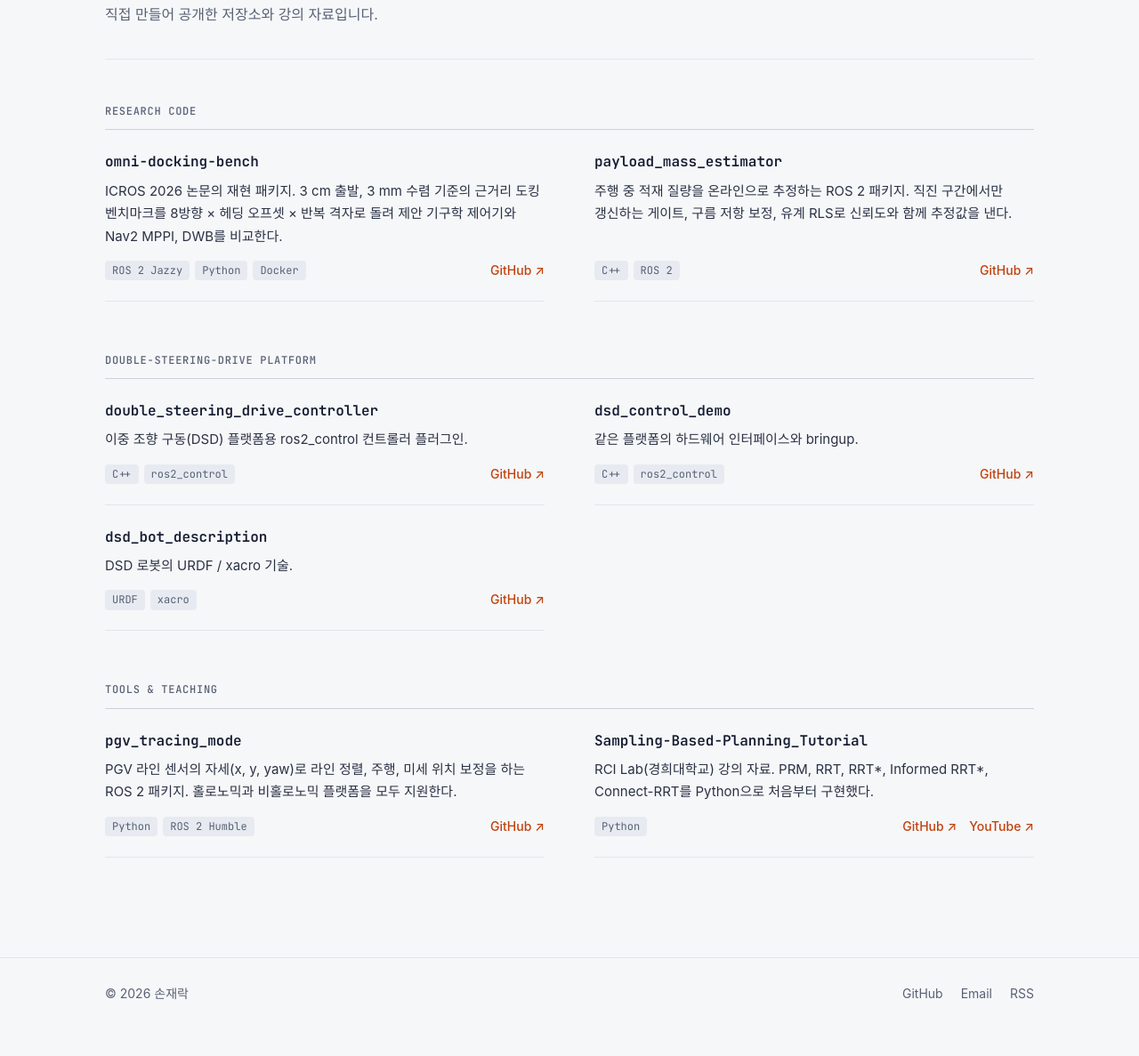
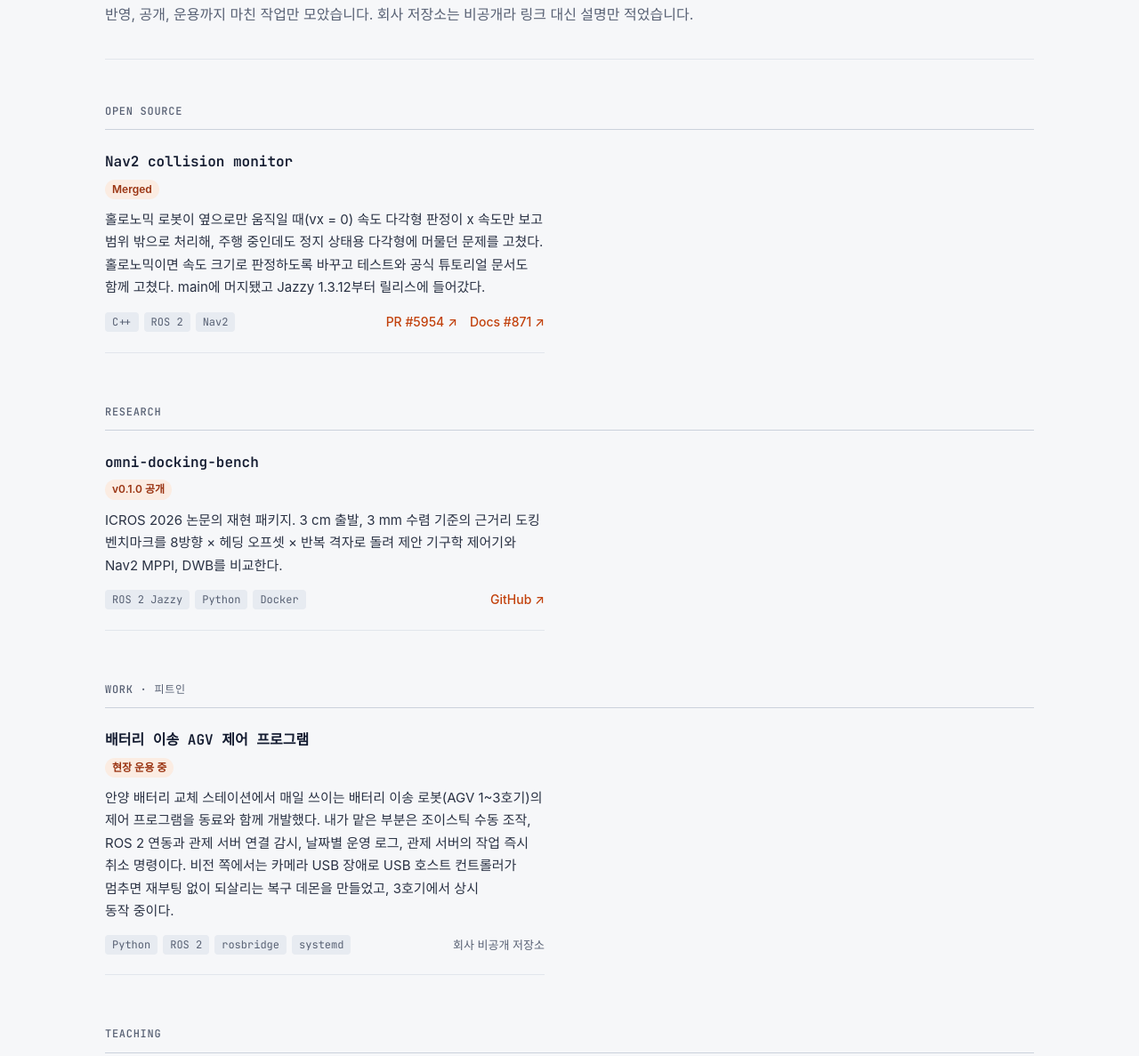
Before and after one commit to mach0312/mach0312.github.io, an Astro site: page /projects in a window 1280 px wide. Shown: the part 189-1376 px from the top of the page at 89% size. Built offline with nearby package versions, Linux system fonts and the light colour scheme; Astro itself is replaced by a stand-in of ours; a web font is replaced by a local one.

Commit message:
fix: Projects를 완성도 기준으로 다시 고르고 Nav2 기여와 회사 업무 추가
- 넣는 기준: upstream 머지, 논문 공개 자료, 현장 운용, 강의 완료
- 추가: Nav2 collision monitor PR #5954(머지, Jazzy 1.3.12부터 릴리스)와 문서 PR #871
- 추가: 배터리 이송 AGV 제어 프로그램(현장 운용 중, 비공개라 링크 없이 맡은 부분만)
- 뺌: payload_mass_estimator(하루 커밋, 실기 검증 전), DSD 3종(README 없음, 2025-08 이후 멈춤),
  pgv_tracing_mode(회사 pgv_guided_controller로 옮겨 가고 멈춘 옛 공개본)
- payload 글은 draft로 내림
- 프로젝트마다 완성도 표시(Merged, v0.1.0 공개, 현장 운용 중, 강의 영상 11편)

```diff
--- a/src/data/profile.ts
+++ b/src/data/profile.ts
@@ -45,66 +45,68 @@ export const PUBLICATIONS: Publication[] = [
 
 export type Project = {
 	name: string;
+	/** 완성도를 한눈에 보여 주는 짧은 표시. 예: Merged, 현장 운용 중 */
+	status: string;
 	desc: string;
 	stack: string[];
 	links: { label: string; href: string }[];
+	/** 링크를 걸 수 없는 비공개 작업일 때 링크 자리에 보이는 문구 */
+	privateNote?: string;
 };
 
 const gh = (repo: string) => ({ label: 'GitHub', href: `https://github.com/mach0312/${repo}` });
 
+// 끝까지 마친 작업만 넣는다: upstream 머지, 논문 공개 자료, 현장 운용, 강의 완료.
+// 넣지 않는 것: 커밋이 며칠에 몰리고 멈춘 저장소, README가 비어 있는 저장소,
+// 회사 저장소로 옮겨 가고 멈춘 옛 공개본, 아직 개발 중인 회사 일.
 export const PROJECT_GROUPS: { title: string; items: Project[] }[] = [
 	{
-		title: 'Research code',
+		title: 'Open source',
+		items: [
+			{
+				name: 'Nav2 collision monitor',
+				status: 'Merged',
+				desc: '홀로노믹 로봇이 옆으로만 움직일 때(vx = 0) 속도 다각형 판정이 x 속도만 보고 범위 밖으로 처리해, 주행 중인데도 정지 상태용 다각형에 머물던 문제를 고쳤다. 홀로노믹이면 속도 크기로 판정하도록 바꾸고 테스트와 공식 튜토리얼 문서도 함께 고쳤다. main에 머지됐고 Jazzy 1.3.12부터 릴리스에 들어갔다.',
+				stack: ['C++', 'ROS 2', 'Nav2'],
+				links: [
+					{ label: 'PR #5954', href: 'https://github.com/ros-navigation/navigation2/pull/5954' },
+					{ label: 'Docs #871', href: 'https://github.com/ros-navigation/docs.nav2.org/pull/871' },
+				],
+			},
+		],
+	},
+	{
+		title: 'Research',
 		items: [
 			{
 				name: 'omni-docking-bench',
+				status: 'v0.1.0 공개',
 				desc: 'ICROS 2026 논문의 재현 패키지. 3 cm 출발, 3 mm 수렴 기준의 근거리 도킹 벤치마크를 8방향 × 헤딩 오프셋 × 반복 격자로 돌려 제안 기구학 제어기와 Nav2 MPPI, DWB를 비교한다.',
 				stack: ['ROS 2 Jazzy', 'Python', 'Docker'],
 				links: [gh('omni-docking-bench')],
 			},
+		],
+	},
+	{
+		title: 'Work · 피트인',
+		items: [
 			{
-				name: 'payload_mass_estimator',
-				desc: '주행 중 적재 질량을 온라인으로 추정하는 ROS 2 패키지. 직진 구간에서만 갱신하는 게이트, 구름 저항 보정, 유계 RLS로 신뢰도와 함께 추정값을 낸다.',
-				stack: ['C++', 'ROS 2'],
-				links: [gh('payload_mass_estimator')],
+				name: '배터리 이송 AGV 제어 프로그램',
+				status: '현장 운용 중',
+				desc: '안양 배터리 교체 스테이션에서 매일 쓰이는 배터리 이송 로봇(AGV 1~3호기)의 제어 프로그램을 동료와 함께 개발했다. 내가 맡은 부분은 조이스틱 수동 조작, ROS 2 연동과 관제 서버 연결 감시, 날짜별 운영 로그, 관제 서버의 작업 즉시 취소 명령이다. 비전 쪽에서는 카메라 USB 장애로 USB 호스트 컨트롤러가 멈추면 재부팅 없이 되살리는 복구 데몬을 만들었고, 3호기에서 상시 동작 중이다.',
+				stack: ['Python', 'ROS 2', 'rosbridge', 'systemd'],
+				links: [],
+				privateNote: '회사 비공개 저장소',
 			},
 		],
 	},
 	{
-		title: 'Double-steering-drive platform',
+		title: 'Teaching',
 		items: [
 			{
-				name: 'double_steering_drive_controller',
-				desc: '이중 조향 구동(DSD) 플랫폼용 ros2_control 컨트롤러 플러그인.',
-				stack: ['C++', 'ros2_control'],
-				links: [gh('double_steering_drive_controller')],
-			},
-			{
-				name: 'dsd_control_demo',
-				desc: '같은 플랫폼의 하드웨어 인터페이스와 bringup.',
-				stack: ['C++', 'ros2_control'],
-				links: [gh('dsd_control_demo')],
-			},
-			{
-				name: 'dsd_bot_description',
-				desc: 'DSD 로봇의 URDF / xacro 기술.',
-				stack: ['URDF', 'xacro'],
-				links: [gh('dsd_bot_description')],
-			},
-		],
-	},
-	{
-		title: 'Tools & teaching',
-		items: [
-			{
-				name: 'pgv_tracing_mode',
-				desc: 'PGV 라인 센서의 자세(x, y, yaw)로 라인 정렬, 주행, 미세 위치 보정을 하는 ROS 2 패키지. 홀로노믹과 비홀로노믹 플랫폼을 모두 지원한다.',
-				stack: ['Python', 'ROS 2 Humble'],
-				links: [gh('pgv_tracing_mode')],
-			},
-			{
 				name: 'Sampling-Based-Planning_Tutorial',
-				desc: 'RCI Lab(경희대학교) 강의 자료. PRM, RRT, RRT*, Informed RRT*, Connect-RRT를 Python으로 처음부터 구현했다.',
+				status: '강의 영상 11편',
+				desc: 'RCI Lab(경희대학교) 강의 자료. PRM, RRT, RRT*, Informed RRT*, Connect-RRT를 Python으로 처음부터 구현하고 영상 강의로 설명했다.',
 				stack: ['Python'],
 				links: [
 					gh('Sampling-Based-Planning_Tutorial'),
--- a/src/pages/index.astro
+++ b/src/pages/index.astro
@@ -93,8 +93,8 @@ const recent = (await getPublishedPosts()).slice(0, 3);
 		<h2 class="section-label" id="work">Projects</h2>
 		<div>
 			<p class="section-note">
-				정밀 도킹 벤치마크, 적재 질량 추정기, 이중 조향 구동 플랫폼용 ros2_control 패키지, 샘플링 기반 계획 강의
-				자료를 공개해 두었습니다.
+				Nav2 기여, 정밀 도킹 논문의 재현 패키지, 현장에서 운용 중인 배터리 이송 로봇 제어 소프트웨어, 샘플링 기반
+				계획 강의를 모았습니다.
 			</p>
 			<a class="more-link" href="/projects/">프로젝트 보기 →</a>
 		</div>
--- a/src/pages/projects.astro
+++ b/src/pages/projects.astro
@@ -3,10 +3,10 @@ import { PROJECT_GROUPS } from '../data/profile';
 import Base from '../layouts/Base.astro';
 ---
 
-<Base title="Projects" description="손재락이 직접 만들어 공개한 저장소와 강의 자료.">
+<Base title="Projects" description="반영, 공개, 운용까지 마친 작업만 모았습니다.">
 	<header class="page-head">
 		<h1>Projects</h1>
-		<p>직접 만들어 공개한 저장소와 강의 자료입니다.</p>
+		<p>반영, 공개, 운용까지 마친 작업만 모았습니다. 회사 저장소는 비공개라 링크 대신 설명만 적었습니다.</p>
 	</header>
 	{
 		PROJECT_GROUPS.map((group) => (
@@ -16,8 +16,9 @@ import Base from '../layouts/Base.astro';
 					{group.items.map((p) => (
 						<li class="project">
 							<h3 class="project-name">
-								<a href={p.links[0]?.href}>{p.name}</a>
+								{p.links[0] ? <a href={p.links[0].href}>{p.name}</a> : <span>{p.name}</span>}
 							</h3>
+							<p class="project-status">{p.status}</p>
 							<p>{p.desc}</p>
 							<div class="project-meta">
 								<ul class="stack" aria-label="사용 기술">
@@ -29,6 +30,9 @@ import Base from '../layouts/Base.astro';
 									{p.links.map((l) => (
 										<a href={l.href}>{l.label} ↗</a>
 									))}
+									{p.links.length === 0 && p.privateNote && (
+										<span class="project-private">{p.privateNote}</span>
+									)}
 								</span>
 							</div>
 						</li>
--- a/src/styles/global.css
+++ b/src/styles/global.css
@@ -768,6 +768,23 @@ p {
 	font-size: 15px;
 }
 
+.project .project-status {
+	flex: none;
+	align-self: flex-start;
+	margin: 0 0 10px;
+	padding: 1px 8px;
+	border-radius: 999px;
+	background: var(--accent-soft);
+	color: var(--accent-strong);
+	font-size: 12px;
+	font-weight: 600;
+}
+
+.project-private {
+	color: var(--muted);
+	font-size: 13px;
+}
+
 .project-meta {
 	display: flex;
 	flex-wrap: wrap;
```
Also changed, not shown: src/content/blog/payload-mass-estimator.md (+2 -0 lines).
